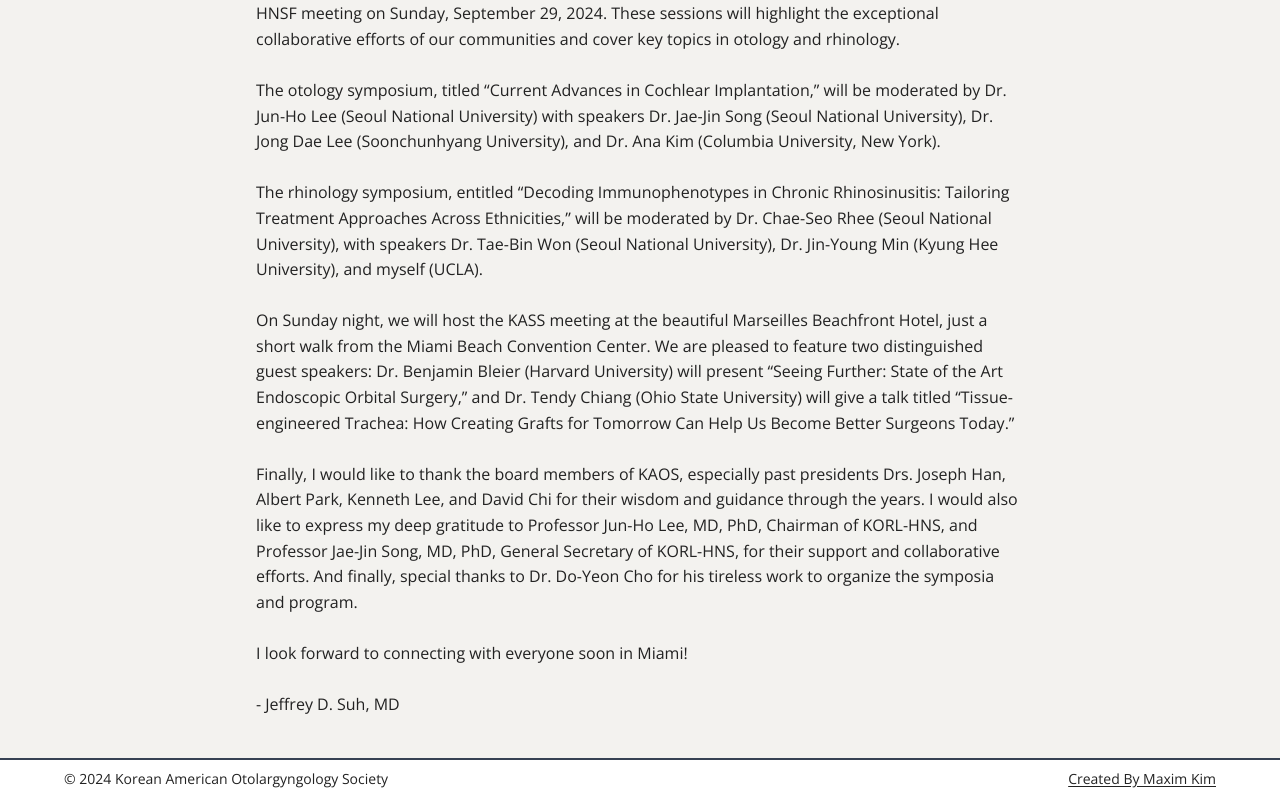
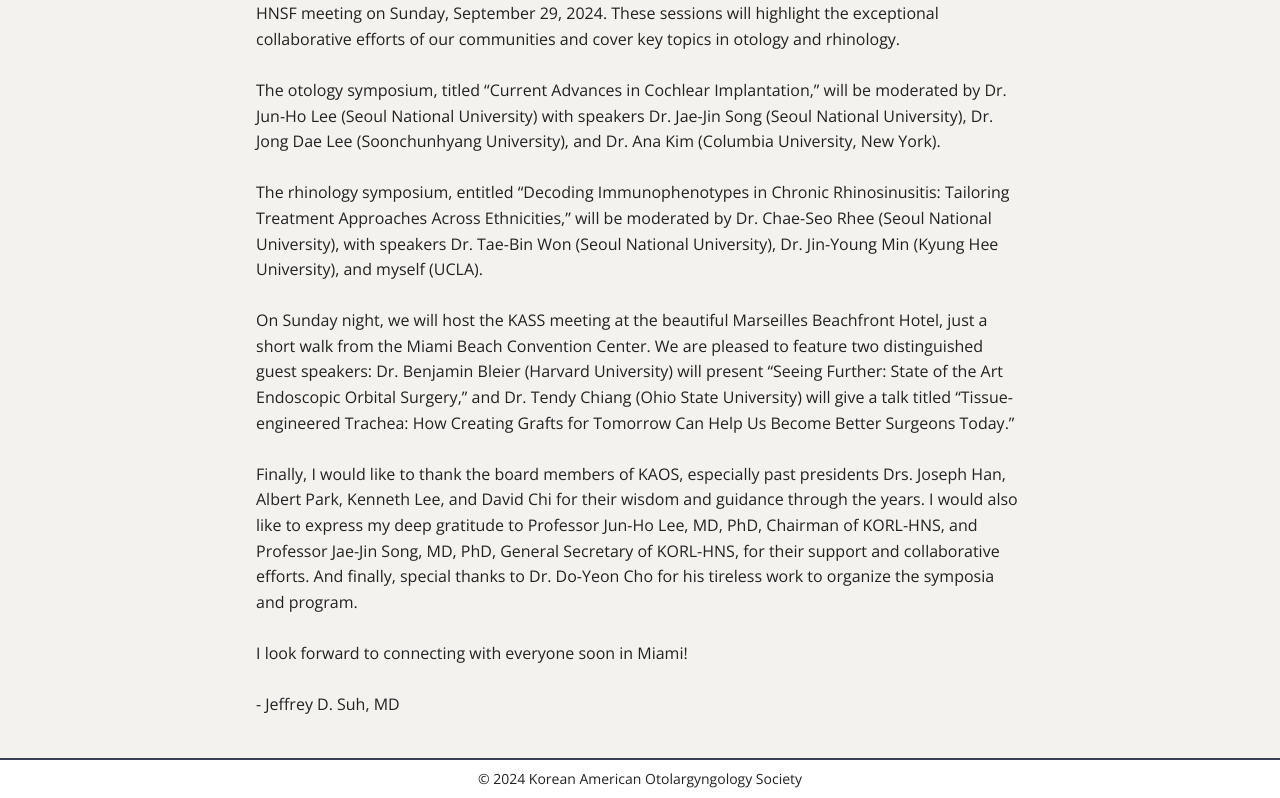
Before and after one commit to Maxim12313/kaos, a Next.js app: page / in a window 1280 px wide. Shown: the part 1934-2732 px from the top of the page. Built offline with nearby package versions, Linux system fonts and the light colour scheme.

Commit message:
took out name from website

```diff
--- a/src/app/globals.css
+++ b/src/app/globals.css
@@ -9,6 +9,7 @@
 	--myslate: #364153;
 	--mygray: #F3F2Ef;
 }
+
 
 body {
 	color: var(--dark);
--- a/src/components/footer.js
+++ b/src/components/footer.js
@@ -1,14 +1,8 @@
 export default function Footer() {
   return (
     <footer className="w-full h-10 flex flex-col justify-center border-t-2 border-myslate">
-      <div className="h-full w-full flex flex-row justify-between items-center px-16 text-sm">
+      <div className="h-full w-full flex flex-row justify-center items-center px-16 text-sm">
         <p>&copy; 2024 Korean American Otolargyngology Society</p>
-        <a
-          href="https://github.com/Maxim12313/kaos"
-          className="underline underline-offset-2"
-        >
-          Created By Maxim Kim
-        </a>
       </div>
     </footer>
   );
```
